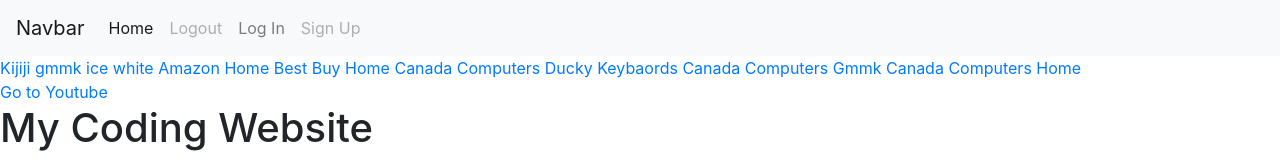
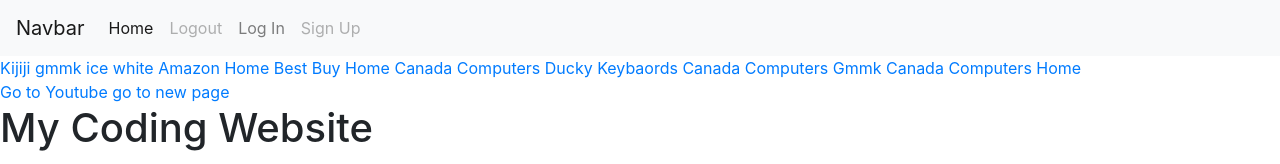
Before and after one commit to Glitched-Username/glitched-username.github.io, a plain HTML site: page index.html in a window 1280 px wide. Shown: the top 164 px of the page. Drawn offline with nearby package versions, Linux system fonts and the light colour scheme.

Commit message:
Update index.html

```diff
--- a/index.html
+++ b/index.html
@@ -40,6 +40,7 @@
         <!--True Header Tags-->
         <header>
             <a href="youtube.html">Go to Youtube</a>
+            <a href="myfile.html">go to new page</a>
         </header>
 
         <!--Header Tags-->
```
